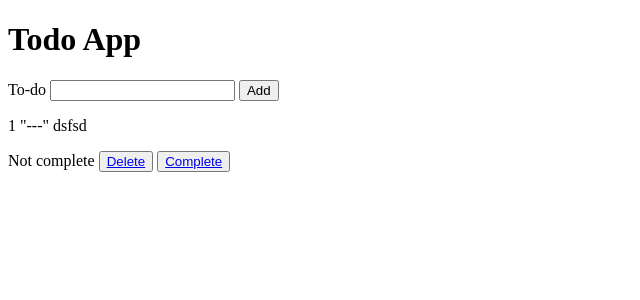
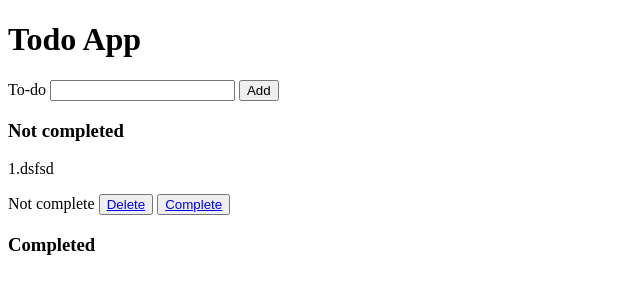
Before and after one commit to Moralesjuan97/Flask-To-Do, a Flask app: page / in a window 1280 px wide. Shown: the top 300 px of the page, without its empty margins (0-640 px from the left). Run offline with Flask 2, Linux system fonts and the light colour scheme; data comes from the database, SQL or seed files in the repository; both versions use the stored data as it was after the commit.

Commit message:
new chages

```diff
--- a/app.py
+++ b/app.py
@@ -42,9 +42,11 @@ def delete(todo_id):
 if __name__ == "__main__":
     db.create_all()
 
-    #create a todo
+    #create a todo test
     # new_item = Todo(title="first task",complete=False)
     # db.session.add(new_item)
     # db.session.commit()
+    # . venv/bin/activate
+    #python app.py
 
     app.run(debug=True)
--- a/templates/index.html
+++ b/templates/index.html
@@ -1,11 +1,13 @@
 <!DOCTYPE html>
 <html lang="en">
+
 <head>
     <meta charset="UTF-8">
     <meta http-equiv="X-UA-Compatible" content="IE=edge">
     <meta name="viewport" content="width=device-width, initial-scale=1.0">
     <title>To-Do</title>
 </head>
+
 <body>
     <h1>Todo App</h1>
 
@@ -17,20 +19,26 @@
         </div>
     </form>
 
+    <h3>Not completed</h3>
     {% for todo in todos %}
-        <p>{{todo.id}} "---" {{todo.title}}</p>
-        {% if todo.complete == False %}
-            <span>Not complete</span>
-        {% else %}
-            <span>Completed</span>
-        {% endif %}
+    {% if todo.complete == False %}
+    <p>{{todo.id}}.{{todo.title}}</p>
+    <span>Not complete</span>
+    <button> <a href='/delete/{{todo.id}}'>Delete</a></button>
+    <button><a href="/complete/{{todo.id}}">Complete</a></button>
+    {% endif %}
+    {% endfor%}
 
 
-        <button> <a href='/delete/{{todo.id}}'>Delete</a></button>
-        <button><a href="/complete/{{todo.id}}">Complete</a></button>
-
-
-    {% endfor%}
+    <h3>Completed</h3>
+    {% for todo in todos %}
+    {% if todo.complete == True %}
+    <p>{{todo.title}}</p>
+    <button> <a href='/delete/{{todo.id}}'>Delete</a></button>
+    <button><a href="/complete/{{todo.id}}">Not complete</a></button>
+    {% endif %}
+    {% endfor %}
 
 </body>
+
 </html>
```
Also changed, not shown: db.sqlite, 1 other file.
